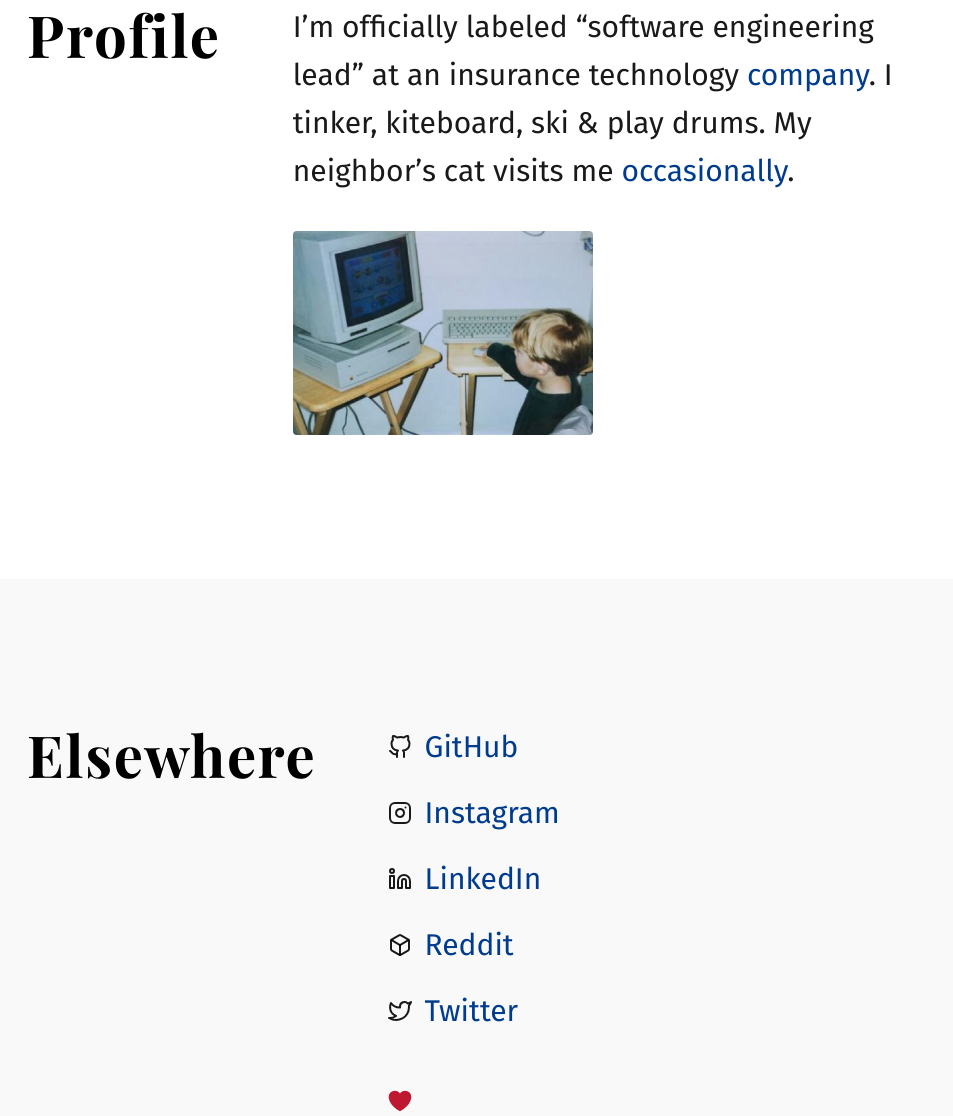
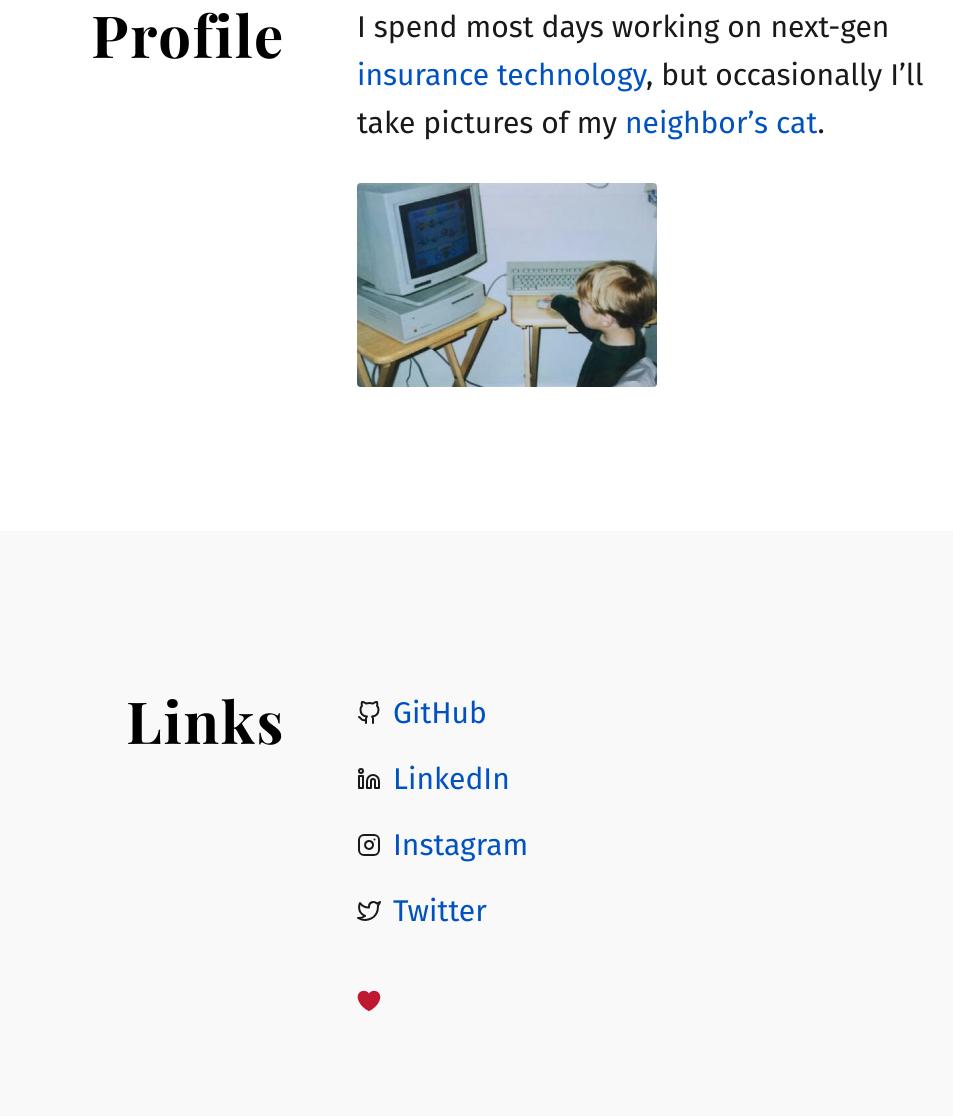
Before and after one commit to xvvvyz/xvvvyz, a Gatsby site: page / in a window 1280 px wide. Shown: the part 1421-2537 px from the top of the page, without its empty margins (161-1114 px from the left). Built offline with nearby package versions, Linux system fonts and the light colour scheme; Gatsby itself is replaced by a stand-in of ours.

Commit message:
simplify

```diff
--- a/src/pages/index.js
+++ b/src/pages/index.js
@@ -1,6 +1,7 @@
+import PropTypes from 'prop-types';
 import React from 'react';
 import styled from 'styled-components';
-import { GitHub, Instagram, Linkedin, Twitter, Box } from 'react-feather';
+import { GitHub, Instagram, Linkedin, Twitter } from 'react-feather';
 import Content from '../components/Content';
 import ImageMe from '../components/ImageMe';
 import Layout from '../components/Layout';
@@ -17,7 +18,14 @@ const StyledHeart = styled(Heart)`
 `;
 
 const LeftContent = styled.div`
+  width: 100%;
   padding-right: ${padding.md};
+
+  @media (min-width: ${breakpoints.md}) {
+    flex-shrink: 0;
+    width: 11rem;
+    text-align: right;
+  }
 `;
 
 const ImageMeWrapper = styled('div')`
@@ -34,6 +42,10 @@ const FlexContent = styled(Content)`
     display: flex;
   }
 `;
+
+FlexContent.propTypes = {
+  breakpoint: PropTypes.oneOf(['xs', 'sm', 'md', 'lg', 'xl']),
+};
 
 const Delight = styled.span`
   font-weight: bold;
@@ -63,9 +75,8 @@ const IndexPage = () => (
     <Section>
       <Content>
         <h1>
-          Hey,
-          <br />
-          I&rsquo;m Cade.
+          <div>Hey,</div>
+          <div>I&rsquo;m Cade.</div>
         </h1>
         <span>
           I write <Delight>superb</Delight> software&mdash;some of which{' '}
@@ -87,7 +98,7 @@ const IndexPage = () => (
               codeLink: 'https://github.com/cadejscroggins/oern.tv',
               description: 'Live video feeds from earth.',
               siteLink: 'https://oern.tv',
-              title: 'OERN',
+              title: 'On Earth Right Now',
             },
             {
               codeLink: 'https://github.com/cadejscroggins/linerad.io',
@@ -110,11 +121,13 @@ const IndexPage = () => (
         <LeftContent as="h2">Profile</LeftContent>
         <div>
           <p>
-            I&rsquo;m officially labeled &ldquo;software engineering lead&rdquo;
-            at an insurance technology <a href="https://spraoi.ai">company</a>.
-            I tinker, kiteboard, ski &amp; play drums. My neighbor&rsquo;s cat
-            visits me{' '}
-            <a href="https://unsplash.com/photos/zaOIgXEi45g">occasionally</a>.
+            I spend most days working on next-gen{' '}
+            <a href="https://spraoi.ai">insurance technology</a>, but
+            occasionally I&rsquo;ll take pictures of my{' '}
+            <a href="https://unsplash.com/photos/zaOIgXEi45g">
+              neighbor&rsquo;s cat
+            </a>
+            .
           </p>
           <ImageMeWrapper>
             <ImageMe />
@@ -124,23 +137,19 @@ const IndexPage = () => (
     </Section>
     <Section tertiary>
       <FlexContent>
-        <LeftContent as="h2">Elsewhere</LeftContent>
+        <LeftContent as="h2">Links</LeftContent>
         <ul>
           <SocialItem>
             <GitHub />
             <a href="https://github.com/cadejscroggins">GitHub</a>
           </SocialItem>
           <SocialItem>
-            <Instagram />
-            <a href="https://www.instagram.com/cadejscroggins">Instagram</a>
-          </SocialItem>
-          <SocialItem>
             <Linkedin />
             <a href="https://www.linkedin.com/in/cadejscroggins">LinkedIn</a>
           </SocialItem>
           <SocialItem>
-            <Box />
-            <a href="https://www.reddit.com/user/cadejscroggins">Reddit</a>
+            <Instagram />
+            <a href="https://www.instagram.com/cadejscroggins">Instagram</a>
           </SocialItem>
           <SocialItem>
             <Twitter />
--- a/src/utilities/themes.js
+++ b/src/utilities/themes.js
@@ -5,10 +5,10 @@ const blackTransparent = transparentize(0.1, black);
 const offBlack = '#24252a';
 const offBlackDark = darken(0.025, offBlack);
 const orange = '#FFC371';
-const orangeInvert = invert(orange);
+const orangeInvert = lighten(0.1, invert(orange));
 const orangeInvertLight = lighten(0.1, orangeInvert);
 const pink = '#FF5F6D';
-const pinkInvert = invert(pink);
+const pinkInvert = lighten(0.1, invert(pink));
 const pinkInvertLight = lighten(0.1, pinkInvert);
 const white = '#fff';
 const whiteTransparent = transparentize(0.1, white);
```
Also changed, not shown: package.json (+9 -9 lines), 1 other file.
